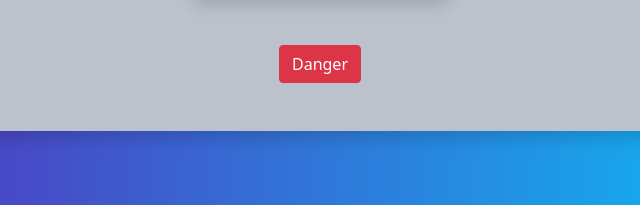
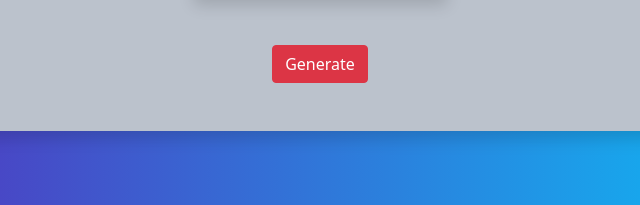
Before and after one commit to saimsiddiqui8/randomPasswordGenerate, a plain HTML site: page index.html in a window 1280 px wide. Shown: the part 519-724 px from the top of the page, 320-960 px from the left. Drawn offline with nearby package versions, Linux system fonts and the light colour scheme.

Commit message:
Update index.html

```diff
--- a/index.html
+++ b/index.html
@@ -13,6 +13,7 @@
 <body>
 
     <style>
+        /* background */
         body {
             background: rgb(33, 223, 202);
             background: linear-gradient(90deg, rgba(33, 223, 202, 1) 0%, rgba(72, 72, 198, 1) 25%, rgba(0, 212, 255, 1) 100%);
@@ -68,7 +69,7 @@
             left: calc(100% - 1.5em);
         }
 
-        /* background */
+
     </style>
 
 
@@ -91,7 +92,7 @@
         <label class="mt-4">Symbols</label>
         <input class="mt-4 switch_1 shadow" id="symbols" type="checkbox"> <br>
         <input class="mt-4 shadow ps-3" id="input" type="text"> <br>
-        <button type="button" class="btn btn-danger mt-5 mb-5" id="btn">Danger</button>
+        <button type="button" class="btn btn-danger mt-5 mb-5" id="btn">Generate</button>
     </div>
 
 
```
